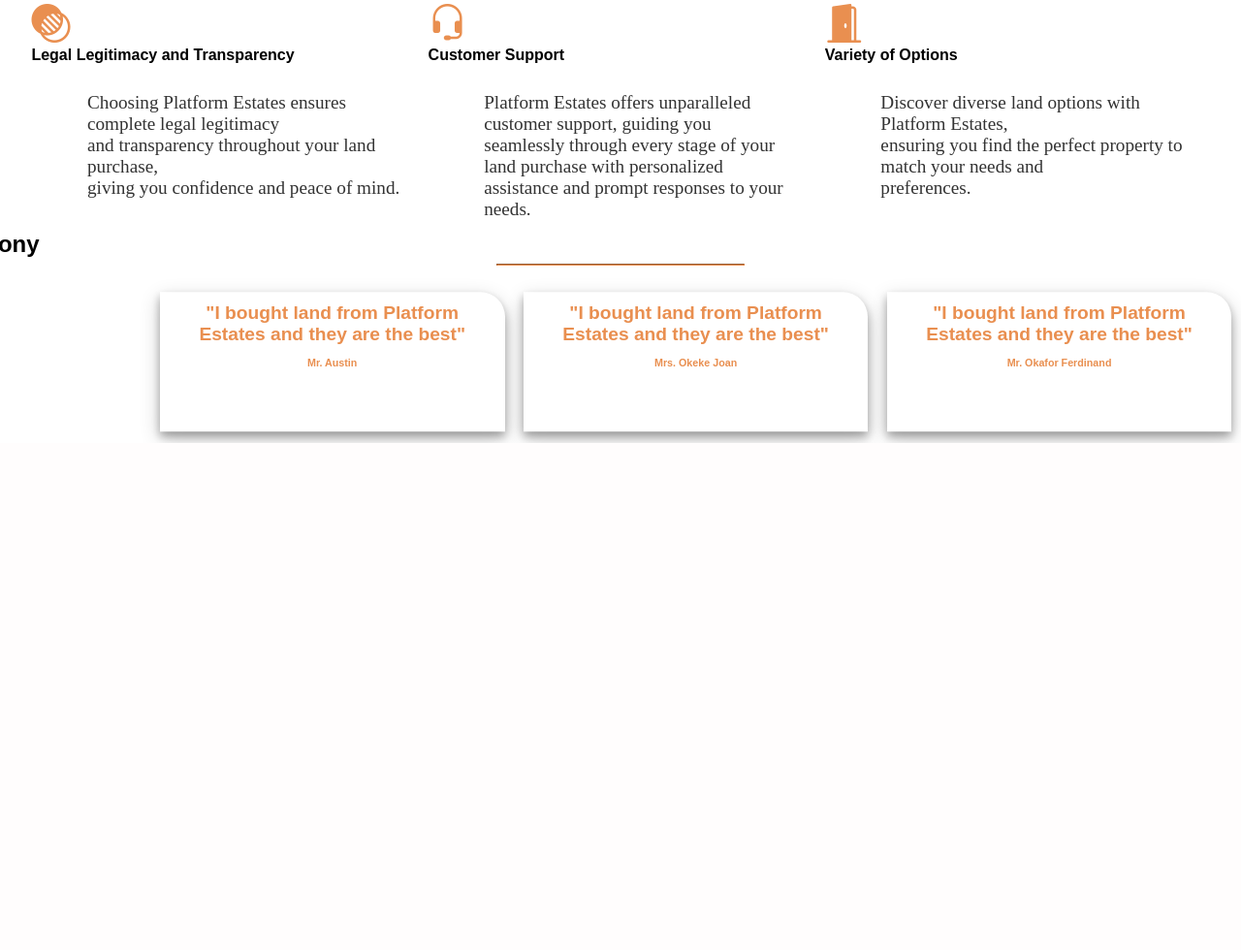
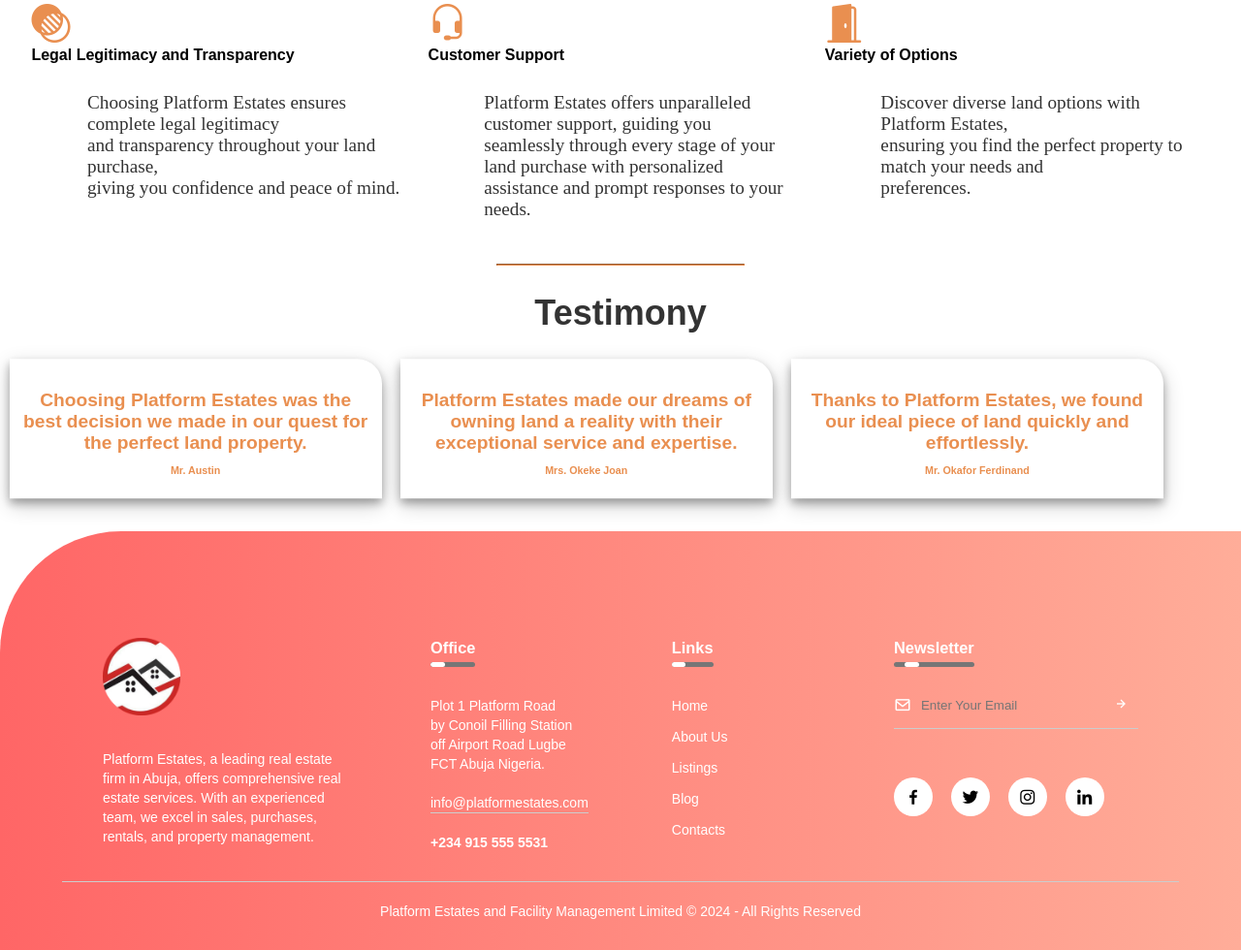
Before and after one commit to Stephen842/real-_estate_web, a Django app: page / in a window 1280 px wide. Shown: the part 4334-5314 px from the top of the page at 97% size. Before the commit the page ends 4791 px from the top, so only its background shows below. Run offline with Django 5.2, Linux system fonts and the light colour scheme.

Commit message:
i just finished all neccessary styling remaining the responsive aspect of it

```diff
--- a/Real_estate/Real_estate_project/estates/static/head_foot.css
+++ b/Real_estate/Real_estate_project/estates/static/head_foot.css
@@ -225,7 +225,7 @@ header .quote p:hover{
 
 footer{
     width: 100%;
-    position: absolute;
+    position: static;
     bottom: 0;
     background: linear-gradient(to right,#ff6666, #ffad99);
     color: #fff;
@@ -233,6 +233,7 @@ footer{
     border-top-left-radius: 125px;
     font-size: 14px;
     line-height: 20px;
+	margin-top: 1.5em;
 }
 
 footer .row{
--- a/Real_estate/Real_estate_project/estates/static/home.css
+++ b/Real_estate/Real_estate_project/estates/static/home.css
@@ -374,18 +374,22 @@ div.list_benefit h5{
   font-family: 'Tangerine', serif;
   font-size: 1em;
 }
-
+div.test{
+  width: 100%;
+  display: flex;
+  justify-content: center;
+  font-family: 'Times New Roman';
+  font-size: 1.5em;
+  color: #333;
+  margin-top: 1.15em;
+  font-family: 'Tangerine', serif;
+}
 div.testimony{
   position: relative;
   width: 100%;
   display: flex;
   margin-top: 1.25em;
   animation: subtleMovement 2s infinite;
-}
-div.testimony h2{
-  top: 50%;
-  left: 50%;
-  transform: translate(-50%, -50%);
 }
 div.testimony .card{
   box-shadow: 0 5px 10px 0 rgba(0, 0, 0, 0.3), 0 7px 21px 0 rgba(0, 0, 0, 0.20);
@@ -396,6 +400,7 @@ div.testimony .card{
   margin: 0.6em;
   height: 9em;
   border-top-right-radius: 1.6em;
+  padding-top: 1.25em;
 }
 div.testimony .text1{
   padding: 0.6em;
--- a/Real_estate/Real_estate_project/estates/templates/pages/home.html
+++ b/Real_estate/Real_estate_project/estates/templates/pages/home.html
@@ -298,30 +298,29 @@
             </div>
         </div>
         <hr/>
-
+        <div class = 'test'><h2> Testimony </h2></div>
         <div class = 'testimony'>
-            <h2> Our Testimony </h2>
             <div class = 'card'>
-                <h4 class = 'text1'> "I bought land from Platform Estates and they are the best" </h4>
+                <h4 class = 'text1'> Choosing Platform Estates was the best decision we made in our quest for the perfect land property. </h4>
                 <h6> Mr. Austin </h6>
             </div>
             <div class = 'card'>
-                <h4 class = 'text1'> "I bought land from Platform Estates and they are the best" </h4>
+                <h4 class = 'text1'> Platform Estates made our dreams of owning land a reality with their exceptional service and expertise. </h4>
                 <h6> Mrs. Okeke Joan </h6>
             </div>
             <div class = 'card'>
-                <h4 class = 'text1'> "I bought land from Platform Estates and they are the best" </h4>
+                <h4 class = 'text1'> Thanks to Platform Estates, we found our ideal piece of land quickly and effortlessly. </h4>
                 <h6> Mr. Okafor Ferdinand </h6>
             </div>
         </div>
 
-    {%comment%}
+
     <footer>
         <div class = 'row'>
 
             <div class = 'col'>
 		    <img src = '{% static 'platform_logo.PNG' %}' alt = 'Logo' class = 'logo'>
-                <p> Platform Estates, a leading firm in Abuja, offers comprehensive real estate services. With an experienced team, we excel in sales, purchases, rentals, and property management.</p>
+                <p> Platform Estates, a leading real estate firm in Abuja, offers comprehensive real estate services. With an experienced team, we excel in sales, purchases, rentals, and property management.</p>
             </div>
 
             <div class = 'col'>
@@ -364,6 +363,5 @@
         <hr/>
         <p class = 'copyright'> Platform Estates and Facility Management Limited &copy; {{ date|date:'Y' }} - All Rights Reserved </p>
     </footer>
-    {% endcomment %}
 </body>
 </html>
```
